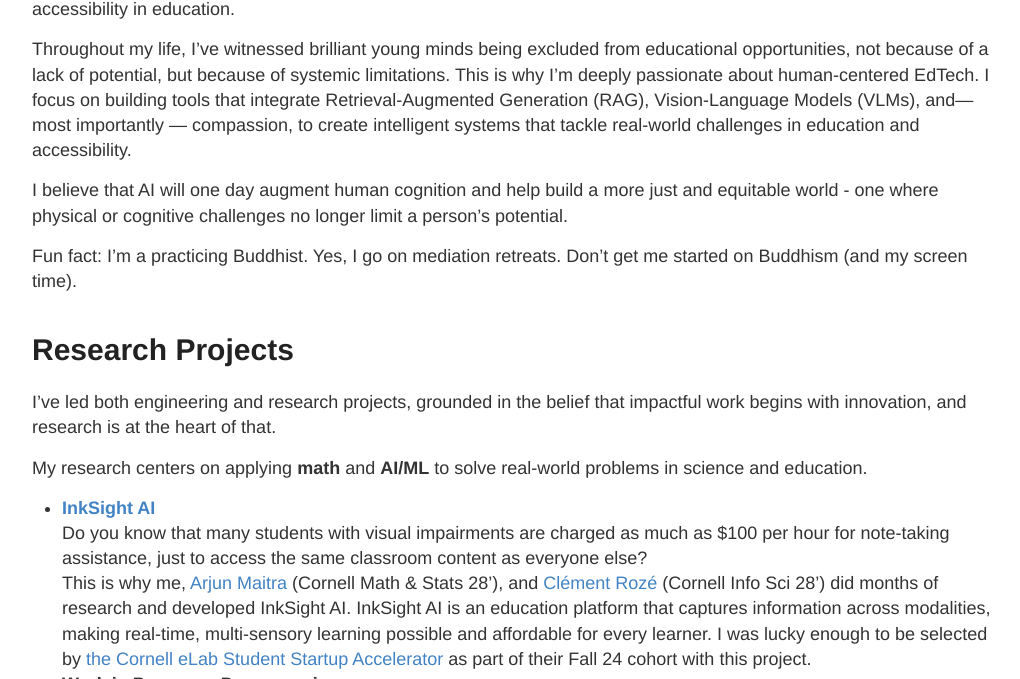
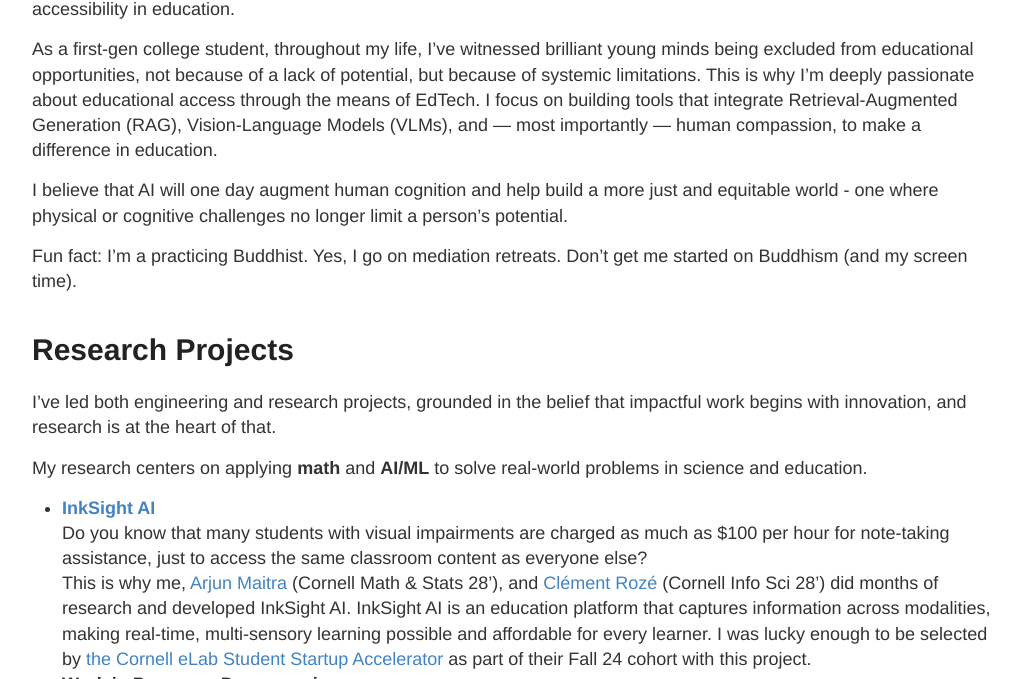
Before and after one commit to nicolehao34/nicolehao34.github.io, a Jekyll site: the page built from index.md, in a window 1280 px wide and 900 px high, scrolled down 331 px, cut to the strip 221-900 px from the top of the window. Shown: the whole strip, without its empty margins (128-1148 px from the left). Built offline with Jekyll 4.4.1, drawn with Linux system fonts in a browser that asks for light colours.

Commit message:
update bio

```diff
--- a/index.md
+++ b/index.md
@@ -16,7 +16,7 @@
 
 Outside of work, I lead several nonprofit initiatives focused on advancing accessibility in education.
 
-Throughout my life, I’ve witnessed brilliant young minds being excluded from educational opportunities, not because of a lack of potential, but because of systemic limitations. This is why I’m deeply passionate about human-centered EdTech. I focus on building tools that integrate Retrieval-Augmented Generation (RAG), Vision-Language Models (VLMs), and—most importantly — compassion, to create intelligent systems that tackle real-world challenges in education and accessibility.
+As a first-gen college student, throughout my life, I’ve witnessed brilliant young minds being excluded from educational opportunities, not because of a lack of potential, but because of systemic limitations. This is why I’m deeply passionate about educational access through the means of EdTech. I focus on building tools that integrate Retrieval-Augmented Generation (RAG), Vision-Language Models (VLMs), and — most importantly — human compassion, to make a difference in education.
 
 I believe that AI will one day augment human cognition and help build a more just and equitable world - one where physical or cognitive challenges no longer limit a person’s potential.
 
```
